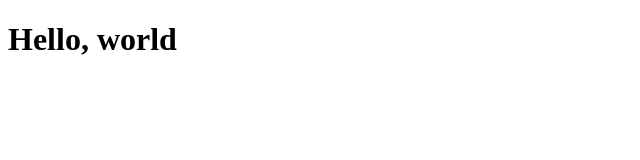
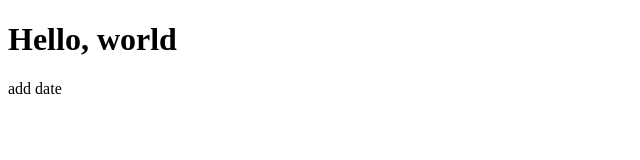
Before and after one commit to ianchentw/web_hello, a plain HTML site: page index.html in a window 1280 px wide. Shown: the full height of the page, 0-640 px from the left. Drawn offline with Linux system fonts and the light colour scheme.

Commit message:
added date

```diff
--- a/index.html
+++ b/index.html
@@ -7,5 +7,6 @@
   </head>
   <body>
     <h1>Hello, world</h1>
+    <p>add date</p>
   </body>
 </html>
```
